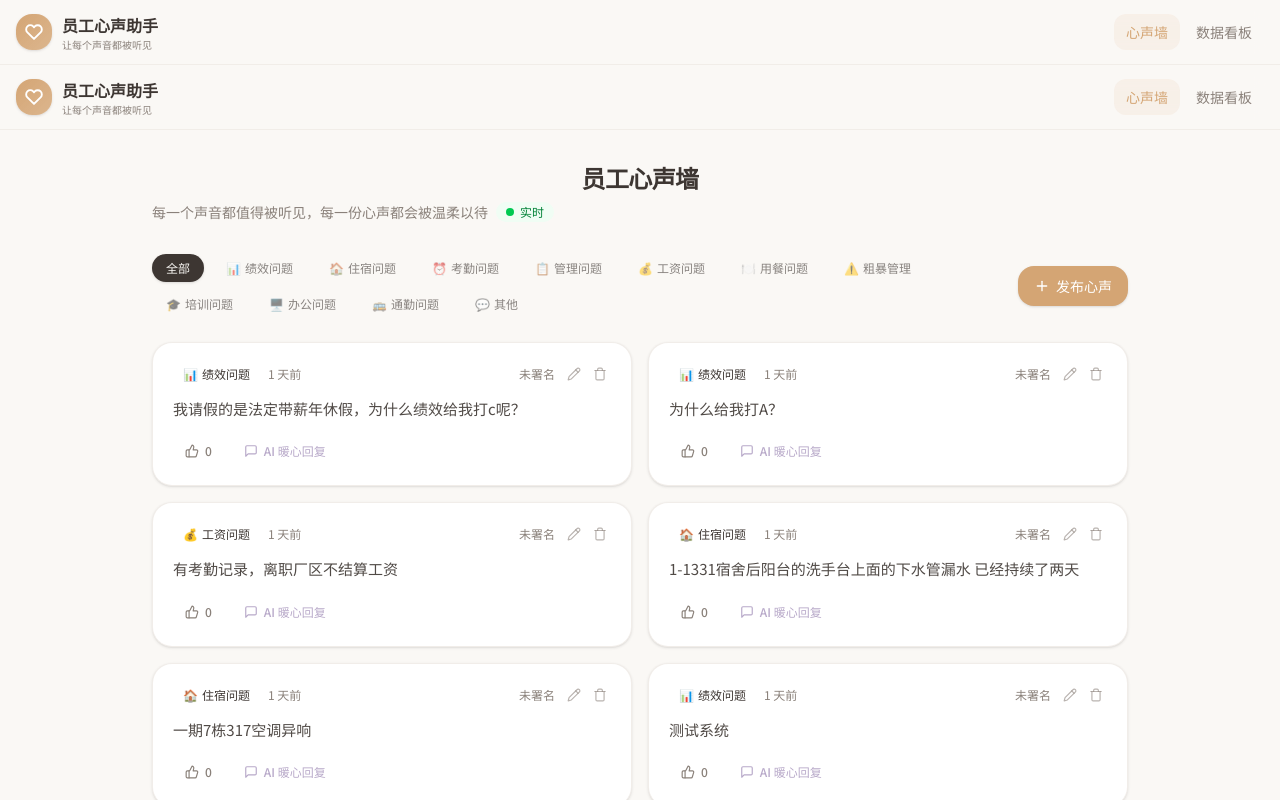
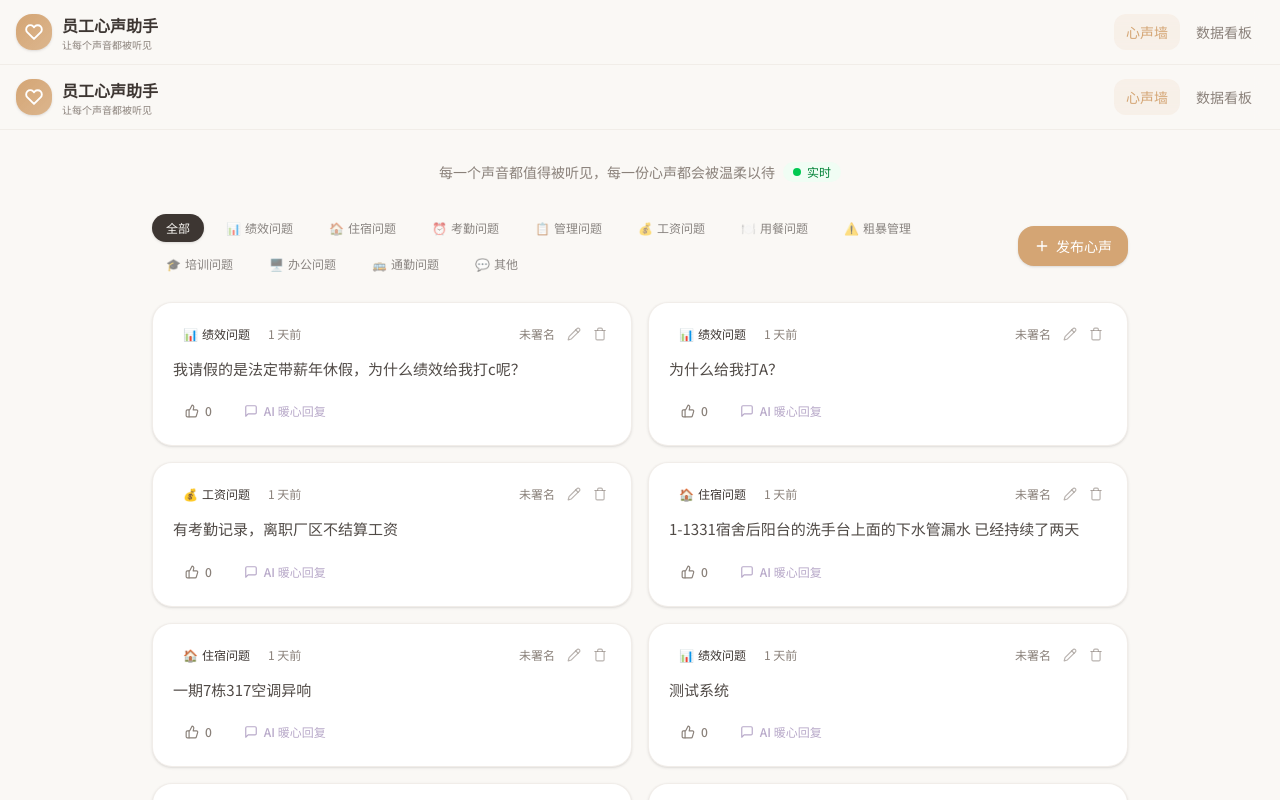
Before and after one commit to zhizi20/agent, a Next.js app: page / in a window 1280 px wide. Shown: the top 800 px of the page. Built offline with nearby package versions, Linux system fonts and the light colour scheme.

Commit message:
fix: 移除心声墙页面重复的标题，保留顶部导航栏的品牌标识
Coze-Commit-Type: user
Coze-User-ID: 2134586496398488
Coze-Conversation-ID: 10375792

```diff
--- a/src/app/page.tsx
+++ b/src/app/page.tsx
@@ -122,10 +122,7 @@ export default function HomePage() {
       <main className="mx-auto max-w-5xl px-6 py-8">
         {/* Hero section */}
         <div className="mb-8 text-center">
-          <h1 className="mb-2 text-2xl font-bold tracking-tight text-foreground">
-            员工心声墙
-          </h1>
-          <div className="flex items-center gap-2">
+          <div className="flex items-center justify-center gap-2">
             <p className="text-sm text-muted-foreground">
               每一个声音都值得被听见，每一份心声都会被温柔以待
             </p>
```
